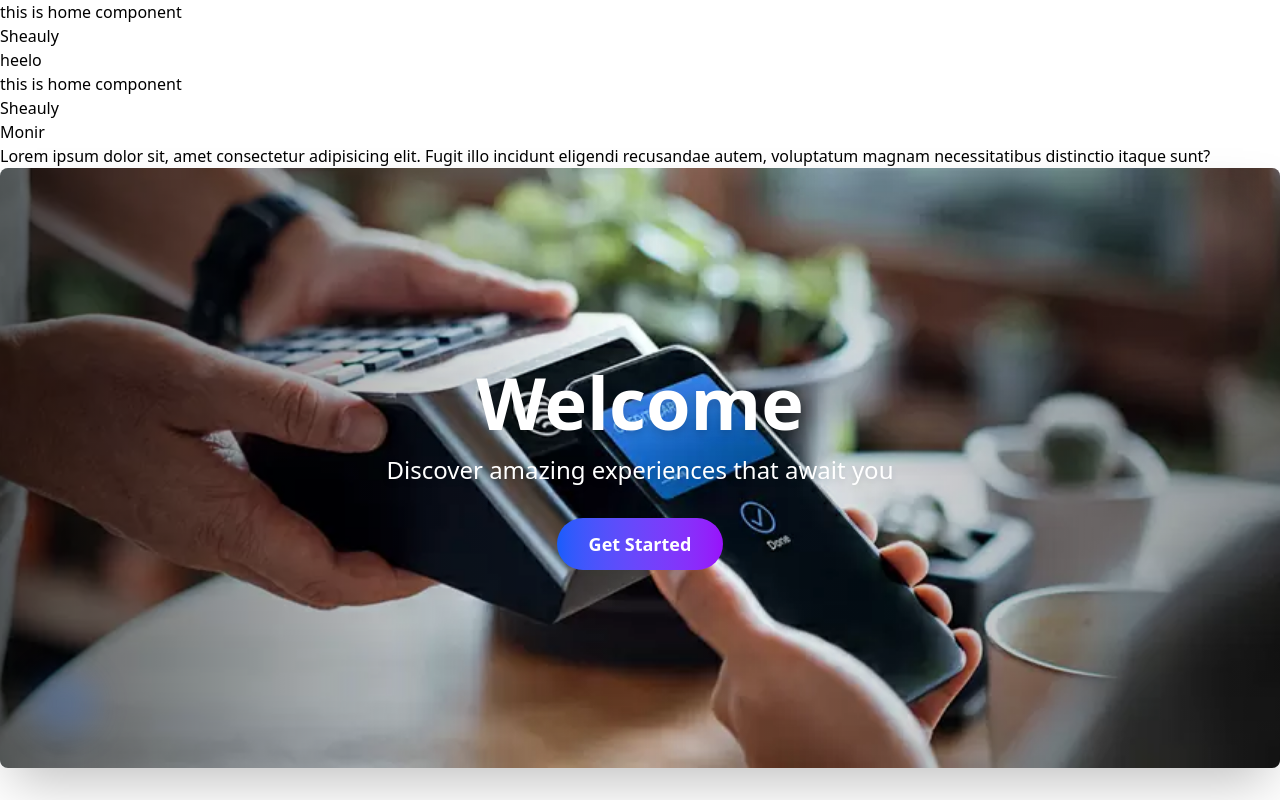
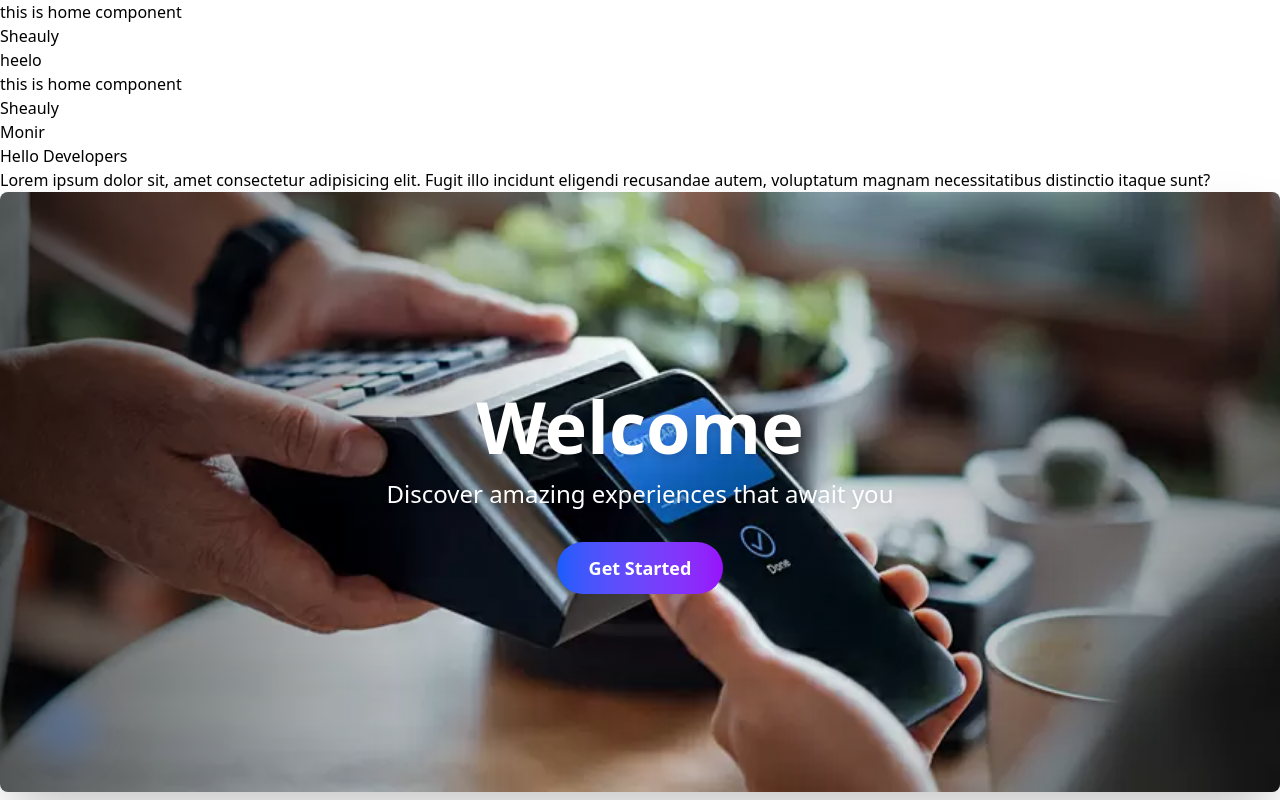
Before and after one commit to mithun41/paymate-client, a React (Vite) app: page / in a window 1280 px wide. Built offline with nearby package versions, Linux system fonts and the light colour scheme.

Commit message:
added developers

```diff
--- a/src/Pages/Home/Home/Home.jsx
+++ b/src/Pages/Home/Home/Home.jsx
@@ -11,6 +11,7 @@ const Home = () => {
         <p>this is home component</p>
         <p>Sheauly</p>
         <p>Monir </p>
+        <p>Hello Developers</p>
         <p>Lorem ipsum dolor sit, amet consectetur adipisicing elit. Fugit illo incidunt eligendi recusandae autem, voluptatum magnam necessitatibus distinctio itaque sunt? </p>
       </div>
       <Banner></Banner>
```
